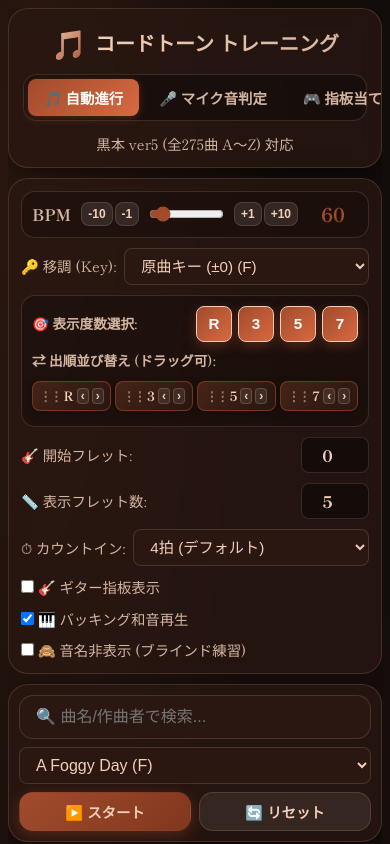
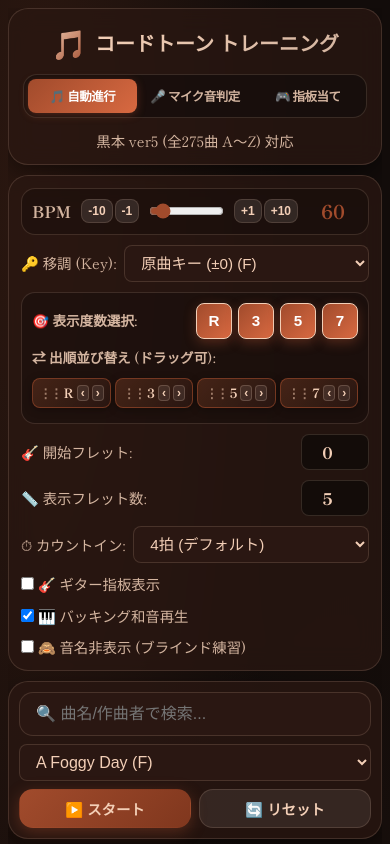
Before and after one commit to Yamataku0102/chord-tone-trainer, a website built with Vite: page index.html in a window 390 px wide. Shown: the top 844 px of the page. Built offline with nearby package versions, Linux system fonts and the light colour scheme; a web font is replaced by a local one.

Commit message:
style: Optimize mode switch button label and title text sizing for mobile screens

```diff
--- a/index.html
+++ b/index.html
@@ -24,7 +24,7 @@
       <div class="mode-switch-group">
         <button id="mode-auto" class="btn-mode active" title="一定テンポで自動進行">🎵 自動進行</button>
         <button id="mode-mic" class="btn-mode" title="楽器の音をマイクで検出して合格で次へ進む">🎤 マイク音判定</button>
-        <button id="mode-fretgame" class="btn-mode" title="指板図をタップして度数を当てるゲーム">🎮 指板当てゲーム</button>
+        <button id="mode-fretgame" class="btn-mode" title="指板図をタップして度数を当てるゲーム">🎮 指板当て</button>
       </div>
 
       <div class="brand-subtitle" style="color: var(--text-muted); font-size: 0.9rem;">
--- a/src/style.css
+++ b/src/style.css
@@ -981,8 +981,9 @@ select {
   .btn-mode {
     flex: 1;
     text-align: center;
-    padding: 9px 6px;
-    font-size: 0.85rem;
+    padding: 8px 3px !important;
+    font-size: 0.78rem !important;
+    letter-spacing: -0.5px;
     white-space: nowrap !important;
     word-break: keep-all !important;
     justify-content: center;
@@ -1076,6 +1077,10 @@ select {
 
   .card-panel {
     padding: 14px;
+  }
+
+  .fretboard-title-text {
+    font-size: 0.92rem !important;
   }
 
   /* 度数ガイド: スマホでも常に4音横一列並び */
```
